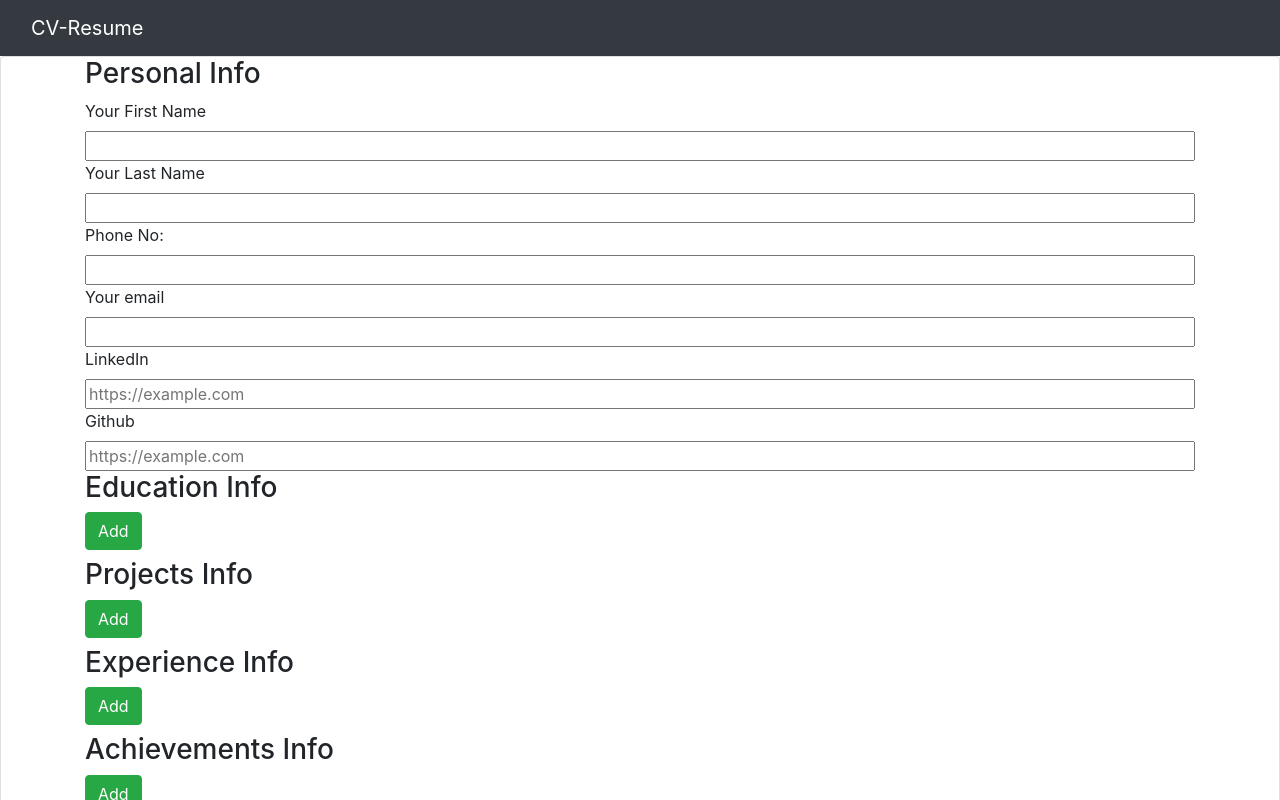
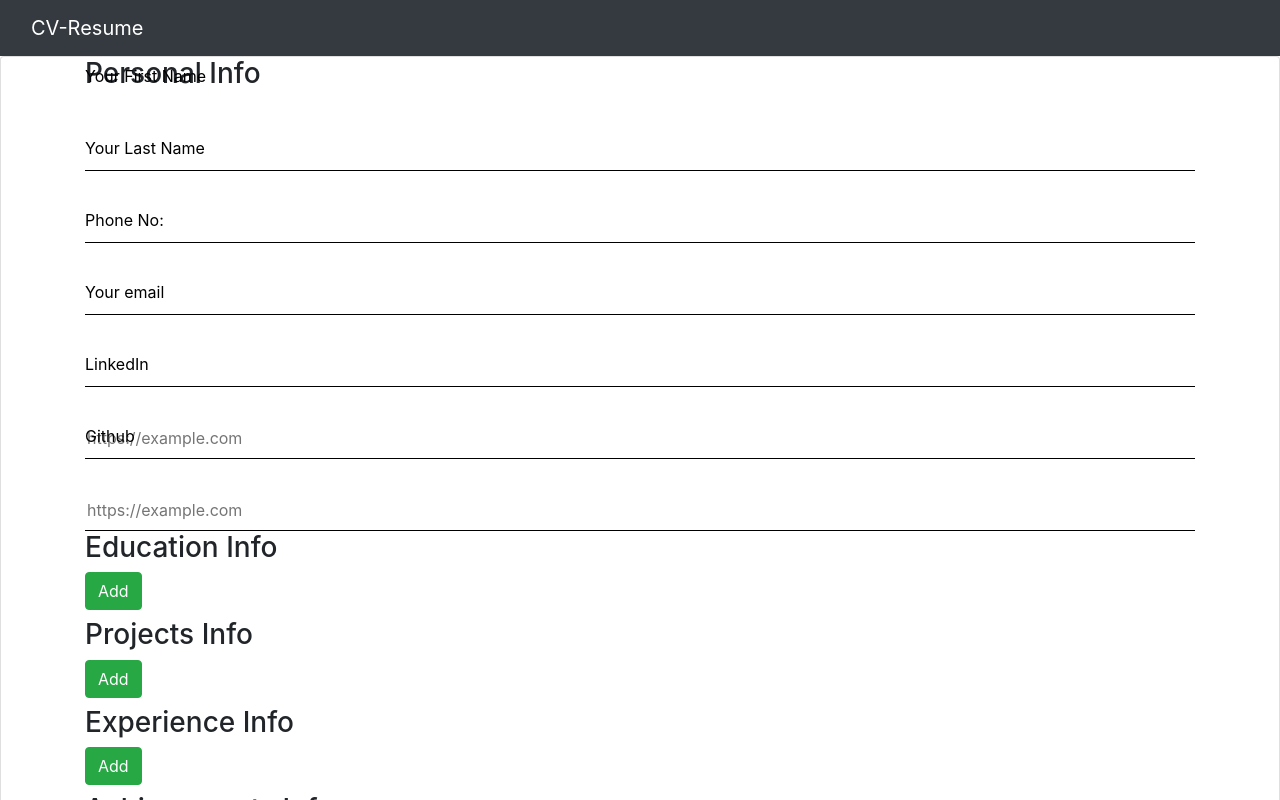
Before and after one commit to sarim2000/cv-project, a React (Create React App) app: page / in a window 1280 px wide. Shown: the top 800 px of the page. Built offline with nearby package versions, Linux system fonts and the light colour scheme.

Commit message:
added stylings and changed font

```diff
--- a/src/components/introduction/introduction.style.css
+++ b/src/components/introduction/introduction.style.css
@@ -4,4 +4,37 @@
 }
 input {
 	width: 100%;
+	height: 40px;
+	font-size: 16px;
+	transition: 0.6s;
+	border: none;
+	border-bottom: 1px solid black;
+	background-color: transparent;
 }
+label {
+	color: black;
+	cursor: text;
+	transform: translateY(-35px);
+	transition: transform 0.3s ease;
+	left: 0;
+}
+input:focus {
+	margin-top: 10px;
+	outline: none;
+}
+.a + label {
+	/* position: absolute; */
+	transform: translateY(-53px);
+	font-size: 13px;
+	text-transform: uppercase;
+	font-weight: 600;
+	/* margin-top: 10px; */
+	color: #28a2a2;
+}
+input:focus + label {
+	transform: translateY(-55px);
+	font-size: 15px;
+	text-transform: uppercase;
+	font-weight: 600;
+	color: #28a2a2;
+}
```
